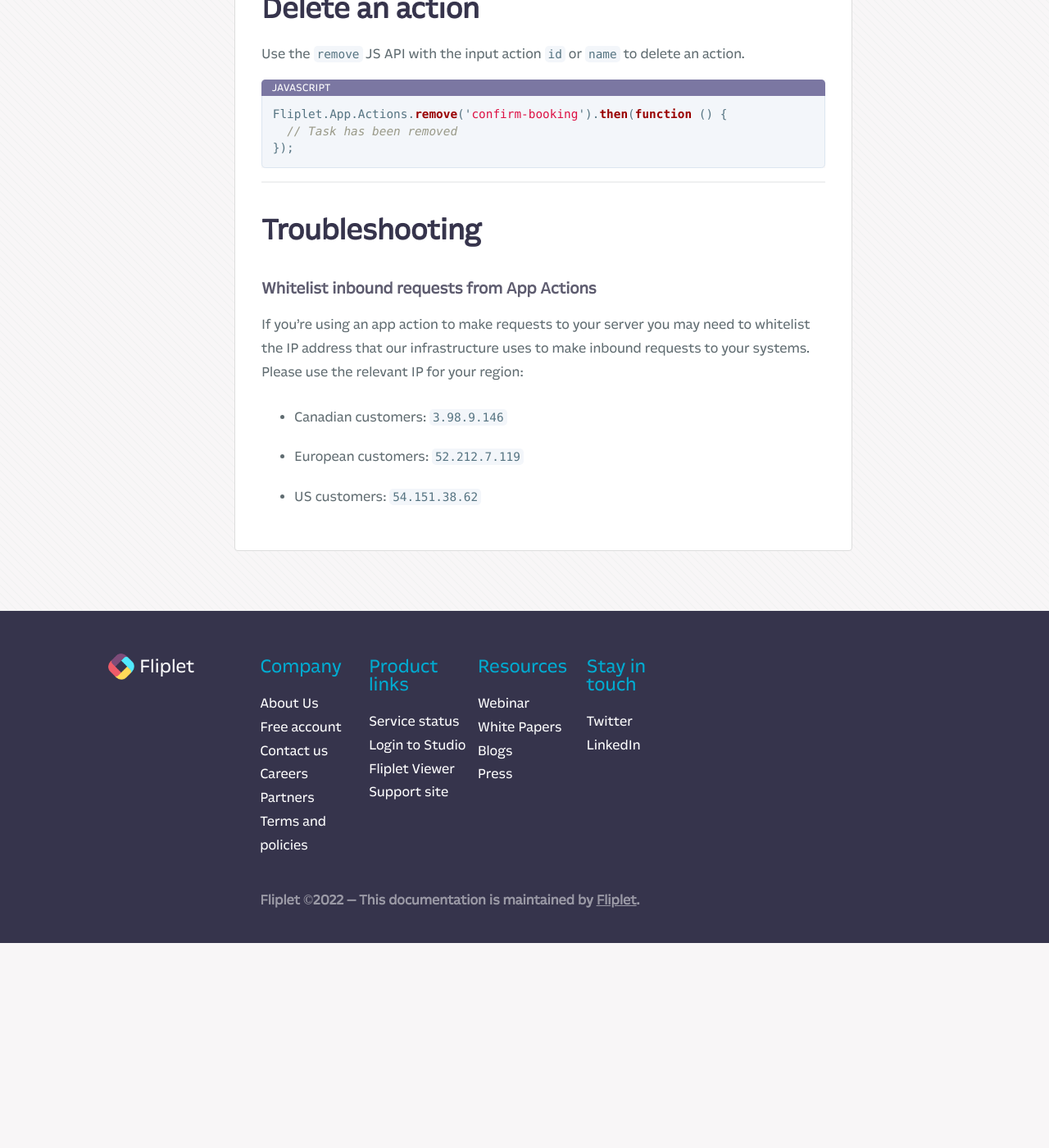
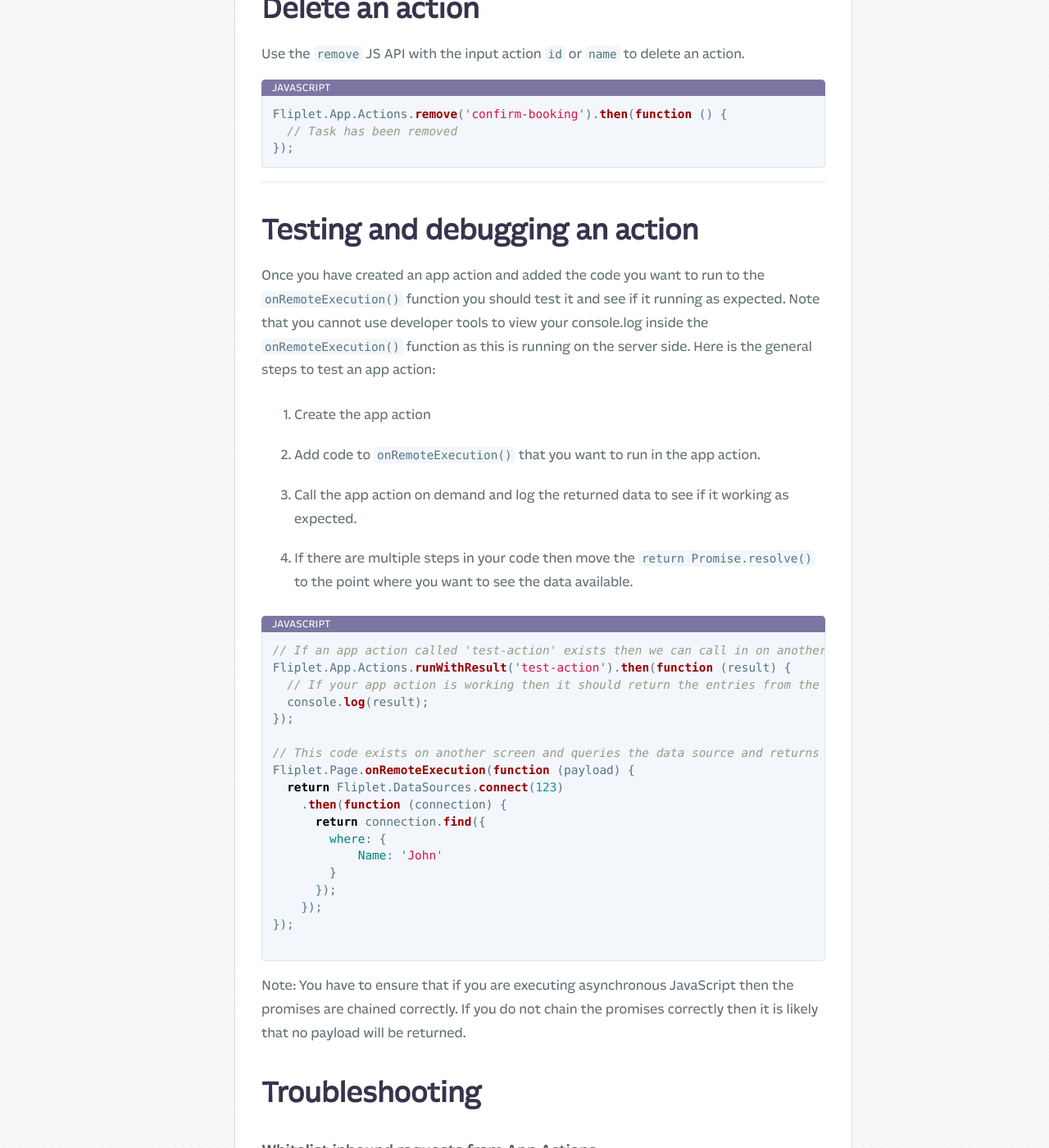
Before and after one commit to Fliplet/fliplet-cli, a Jekyll site: the page built from docs/API/core/app-actions.md, in a window 1280 px wide and 1400 px high, scrolled down 9156 px. Shown: the whole window at 82% size. Built offline with Jekyll 4.4.1, drawn with Linux system fonts in a browser that asks for light colours; nearby versions of some CDN libraries; our own code applies the rules of GitHub Pages for plain Markdown files; library files that are not in the unit come from our copies; comment, search, counter and statistics services are not loaded; a style sheet for code colours, icons or effects is not loaded; before the commit the page ends 10306 px from its top, so only the background shows below that; some of the changed text lies outside the part shown.

Commit message:
docs updated for app actions

````diff
--- a/docs/API/core/app-actions.md
+++ b/docs/API/core/app-actions.md
@@ -48,7 +48,7 @@
 Fliplet.Page.onRemoteExecution(function (payload) {
   // This code will run when the screen is triggered by an app action.
 
-  console.log('App action sent this payload', payload);
+  // Here you can access the `payload` sent to the action when it was called.
 
   // Here you can return the result to be send back to the user (if running an on-demand action)
   // or stored in the produced log.
@@ -326,6 +326,38 @@
 
 ---
 
+## Testing and debugging an action
+
+Once you have created an app action and added the code you want to run to the `onRemoteExecution()` function you should test it and see if it running as expected. Note that you cannot use developer tools to view your console.log inside the `onRemoteExecution()` function as this is running on the server side. Here is the general steps to test an app action:
+
+1. Create the app action
+2. Add code to `onRemoteExecution()` that you want to run in the app action.
+3. Call the app action on demand and log the returned data to see if it working as expected.
+4. If there are multiple steps in your code then move the `return Promise.resolve()` to the point where you want to see the data available.
+
+```js
+// If an app action called 'test-action' exists then we can call in on another screen
+Fliplet.App.Actions.runWithResult('test-action').then(function (result) {
+  // If your app action is working then it should return the entries from the data source query
+  console.log(result);
+});
+
+// This code exists on another screen and queries the data source and returns the data
+Fliplet.Page.onRemoteExecution(function (payload) {
+  return Fliplet.DataSources.connect(123)
+    .then(function (connection) {
+      return connection.find({
+        where: {
+            Name: 'John'
+        }
+      });
+    });
+});
+
+```
+
+Note: You have to ensure that if you are executing asynchronous JavaScript then the promises are chained correctly. If you do not chain the promises correctly then it is likely that no payload will be returned.
+
 ## Troubleshooting
 
 ### Whitelist inbound requests from App Actions
````
Also changed, not shown: other parts of docs/API/core/app-actions.md (+1 -1 lines).
